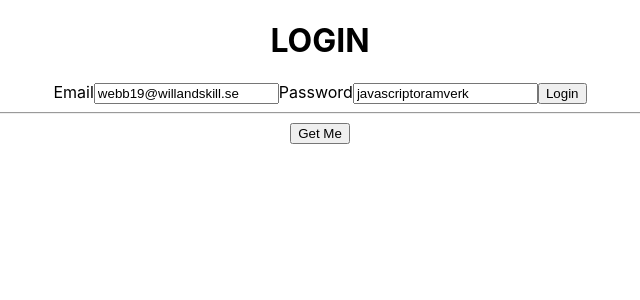
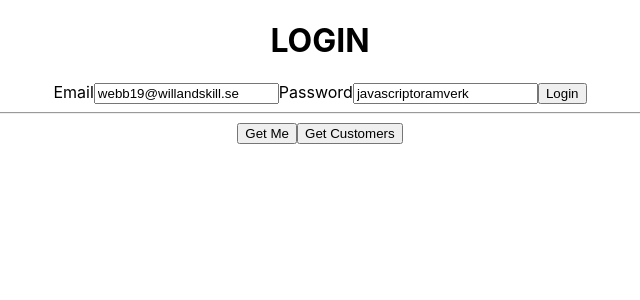
Before and after one commit to somnas/react-individuell-uppgift, a React (Create React App) app: page / in a window 1280 px wide. Shown: the top 300 px of the page, without its empty margins (320-960 px from the left). Built offline with nearby package versions, Linux system fonts and the light colour scheme.

Commit message:
add API fetch customer list

```diff
--- a/src/App.js
+++ b/src/App.js
@@ -50,6 +50,20 @@ function App() {
     .then(data => console.log(data))
   }
 
+  function getCustomerList() {
+    const url = "https://frebi.willandskill.eu/api/v1/customers/"
+    const token = localStorage.getItem("WEBB20")
+    fetch(url, {
+      method: "GET",
+      headers: {
+        "Content-Type": "application/json",
+        "Authorization": `Bearer ${token}`
+      }
+    })
+    .then(res => res.json())
+    .then(data => console.log(data))
+  }
+
   return (
     <div className="App">
       <h1>LOGIN</h1>
@@ -62,6 +76,7 @@ function App() {
       </form>
       <hr/>
       <button onClick={getMe}>Get Me</button>
+      <button onClick={getCustomerList}>Get Customers</button>
     </div>
   );
 }
```
Also changed, not shown: 1 other file (tests, documents, lock files or other folders).
